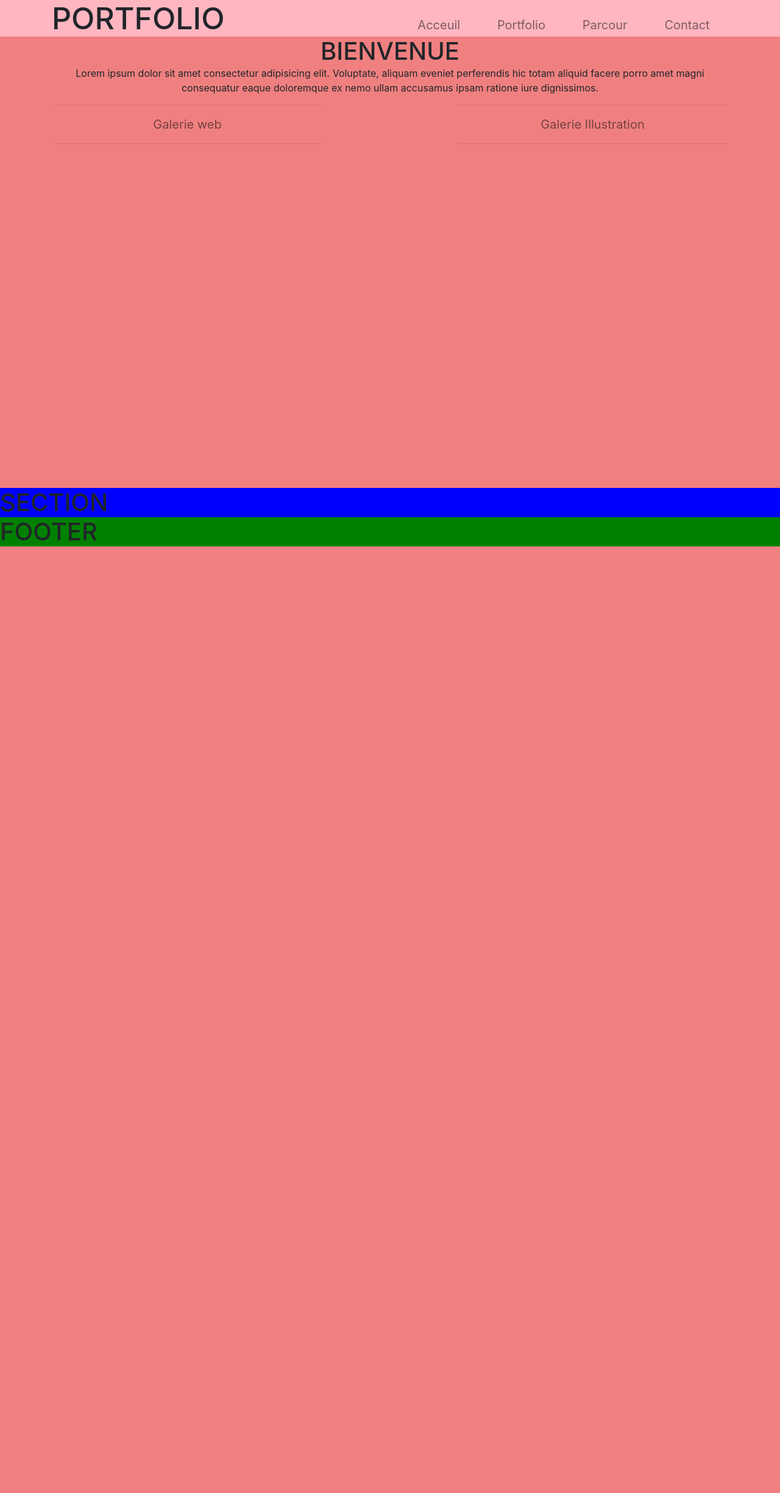
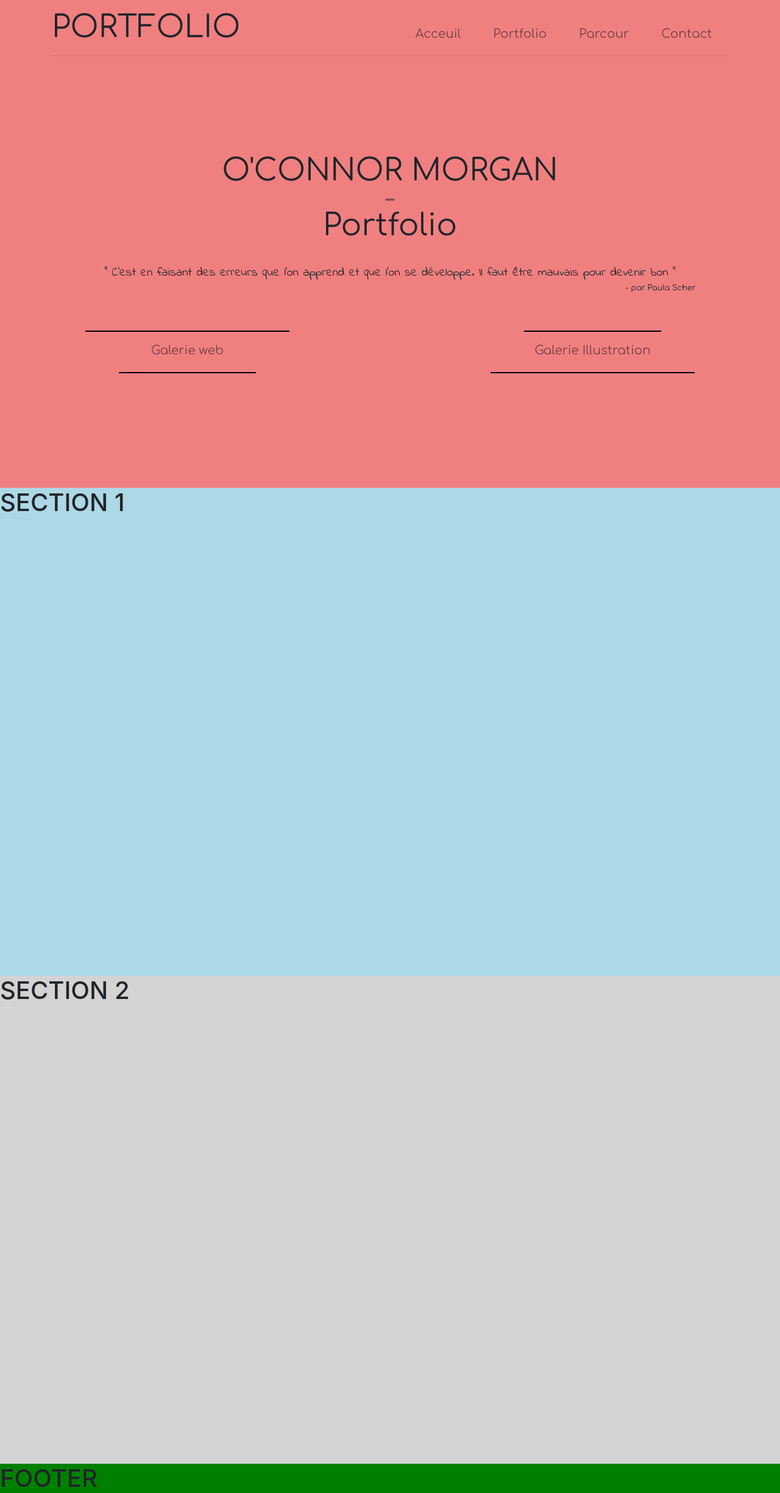
Before and after one commit to Darcoeur974/projetPortfolio, a PHP site: page /index/client.html in a window 1280 px wide. Shown: the whole page at 61% size. Before the commit the page ends 896 px from the top, so only its background shows below. Run offline with PHP 8.4, Linux system fonts and the light colour scheme.

Commit message:
finalisation du 1er jet du header

```diff
--- a/css/style.css
+++ b/css/style.css
@@ -1,4 +1,7 @@
 /* ----- HEADER ----- */
+
+
+/* nav */
 
 header {
     background-color: lightcoral;
@@ -6,9 +9,9 @@ header {
 }
 
 nav {
-    background-color: lightpink;
     margin: 0;
-    padding: 0;
+    padding-top: 15px;
+    padding-bottom: 15px;
 }
 
 .nav-center {
@@ -49,6 +52,30 @@ li a:hover {
     text-decoration: none;
 }
 
+
+/* presentation */
+
+.presentation {
+    display: flex;
+    flex-direction: column;
+    justify-content: center;
+    height: 80vh;
+}
+
+.presentation h1 {
+    line-height: 90%;
+    font-size: 50px;
+}
+
+.presentation p {
+    margin-top: 40px;
+    font-size: 20px;
+}
+
+.span-presentation {
+    opacity: 0.5;
+}
+
 .a-presentation {
     font-size: 20px;
     opacity: 0.5;
@@ -63,11 +90,33 @@ li a:hover {
     text-decoration: none;
 }
 
+.lien-presentation {
+    display: flex;
+    justify-content: center;
+    margin-top: 40px;
+}
+
+.lien-presentation hr {
+    border: 1px solid black;
+    width: 50%;
+    margin-top: 20px;
+}
+
+.lien-presentation .hr-special {
+    width: 75%;
+}
+
 
 /* ----- SECTION ----- */
 
-section {
-    background-color: blue;
+.galerie-web {
+    background-color: lightblue;
+    height: 100vh;
+}
+
+.galerie-ill {
+    background-color: lightgrey;
+    height: 100vh;
 }
 
 
@@ -111,11 +160,16 @@ col-lg-3 {
 /* au dessus de 781 */
 
 @media screen and (min-width: 995px) {
+    /* nav */
     .nav-titre h1 {
         font-size: 50px;
     }
     .nav-menu {
         font-size: 20px;
+    }
+    /* presentation */
+    .presentation small {
+        margin-left: 80%;
     }
 }
 
@@ -124,9 +178,25 @@ col-lg-3 {
 
 @media screen and (max-width: 994px) {
     .nav-titre h1 {
-        font-size: 14px;
+        font-size: 25px;
     }
     .nav-menu {
         font-size: 12px;
     }
+    /* presentation */
+    .presentation small {
+        margin-left: 50%;
+    }
 }
+
+
+/* police / font */
+
+.font-indie {
+    font-family: 'Indie Flower', cursive;
+}
+
+.font-comfor {
+    font-family: 'Comfortaa', cursive;
+    ;
+}
--- a/index/client.html
+++ b/index/client.html
@@ -9,13 +9,15 @@
     <link rel="stylesheet" href="https://stackpath.bootstrapcdn.com/bootstrap/4.3.1/css/bootstrap.min.css" integrity="sha384-ggOyR0iXCbMQv3Xipma34MD+dH/1fQ784/j6cY/iJTQUOhcWr7x9JvoRxT2MZw1T" crossorigin="anonymous">
     <!-- CSS style.css -->
     <link rel="stylesheet" href="../css/style.css">
+    <!-- police / font -->
+    <link href="https://fonts.googleapis.com/css?family=Comfortaa|Indie+Flower&display=swap" rel="stylesheet">
     <title>portfolio</title>
 </head>
 
 <body>
 
     <!-- HEADER -->
-    <header>
+    <header class="font-comfor">
         <!-- navbar -->
         <nav>
             <div class="container">
@@ -28,43 +30,54 @@
                     <div class="col-6 col-lg-6 nav-menu">
                         <ul>
                             <li>
-                                <a href="#Acceuil">Acceuil</a></li>
+                                <a href="#Acceuil">Acceuil</a>
+                            </li>
                             <li>
-                                <a href="#Portfolio">Portfolio</a></li>
+                                <a href="#Portfolio">Portfolio</a>
+                            </li>
                             <li>
-                                <a href="#Parcour">Parcour</a></li>
+                                <a href="#Parcour">Parcour</a>
+                            </li>
                             <li>
-                                <a href="#Contact">Contact</a></li>
+                                <a href="#Contact">Contact</a>
+                            </li>
                         </ul>
                     </div>
                 </div>
+                <hr>
             </div>
         </nav>
-        <div class="container text-center">
-            <h1>BIENVENUE</h1>
-            <p>
-                Lorem ipsum dolor sit amet consectetur adipisicing elit. Voluptate, aliquam eveniet perferendis hic totam aliquid facere porro amet magni consequatur eaque doloremque ex nemo ullam accusamus ipsam ratione iure dignissimos.
+        <!-- /navbar-->
+        <!-- presentation -->
+        <div class="container text-center presentation">
+            <h1>O'CONNOR MORGAN<br><span class="span-presentation">-</span><br>Portfolio</h1>
+            <p class="font-indie">
+                " C’est en faisant des erreurs que l’on apprend et que l’on se développe. Il faut être mauvais pour devenir bon "
             </p>
-            <div class="row">
-                <div class="col-5">
-                    <hr>
-                    <a class="a-presentation" href="">Galerie web</a>
+            <small>- par Paula Scher</small>
+            <div class="row lien-presentation">
+                <div class="col-6 col-lg-5">
+                    <hr class="hr-special">
+                    <a class="a-presentation" href="#galerie-web">Galerie web</a>
                     <hr>
                 </div>
-                <div class="col-2"></div>
-                <div class="col-5">
+                <div class="col-0 col-lg-2"></div>
+                <div class="col-6 col-lg-5">
                     <hr>
-                    <a class="a-presentation" href="">Galerie Illustration</a>
-                    <hr>
+                    <a class="a-presentation" href="#galerie-ill">Galerie Illustration</a>
+                    <hr class="hr-special">
                 </div>
             </div>
         </div>
-        <!-- /navbar-->
+        <!-- /presentation -->
     </header>
     <!-- /HEADER -->
     <!-- SECTION -->
-    <section>
-        <h1>SECTION</h1>
+    <section class="galerie-web" id="galerie-web">
+        <h1>SECTION 1</h1>
+    </section>
+    <section class="galerie-ill" id="galerie-ill">
+        <h1>SECTION 2</h1>
     </section>
     <!-- /SECTION -->
     <!-- FOOTER -->
```
